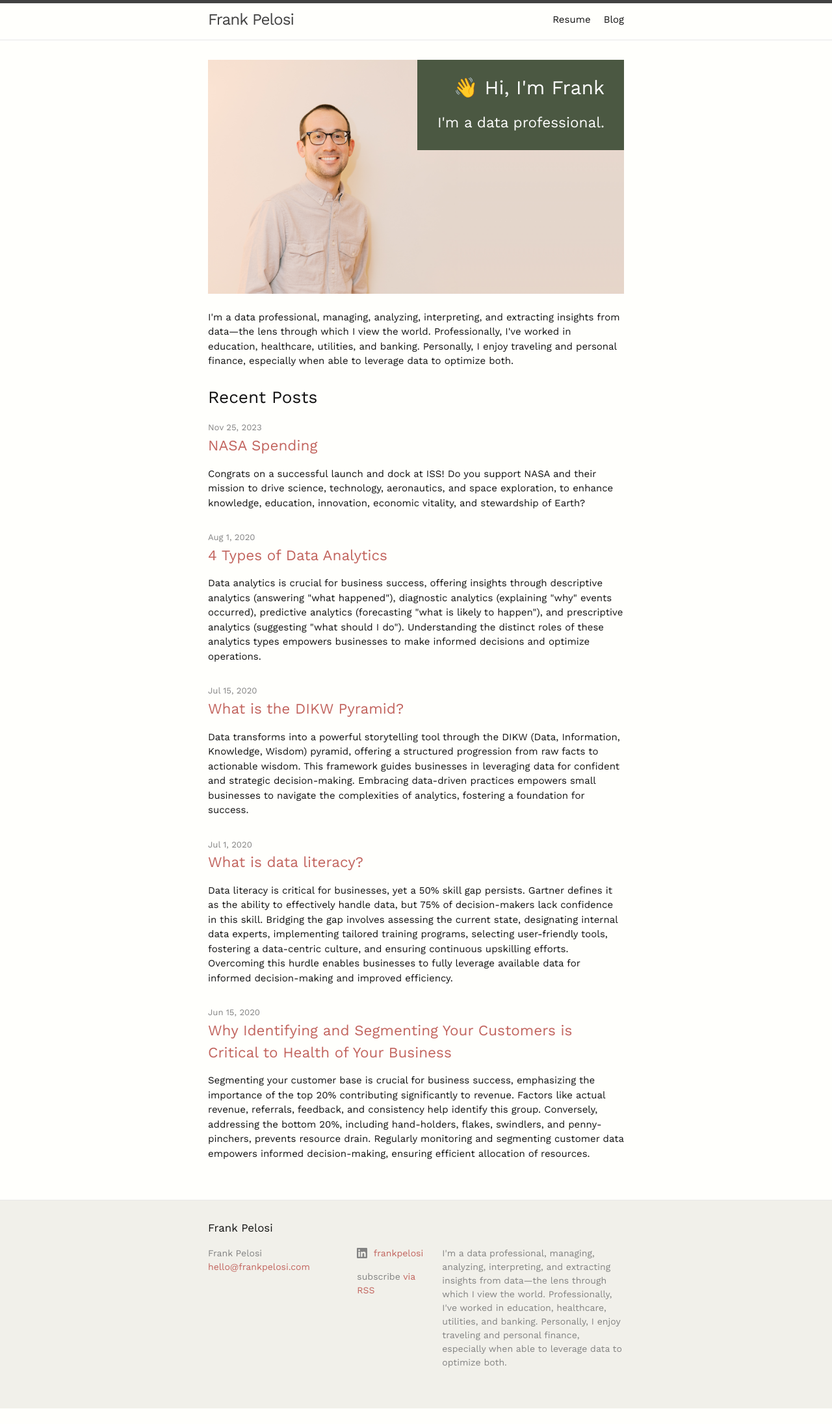
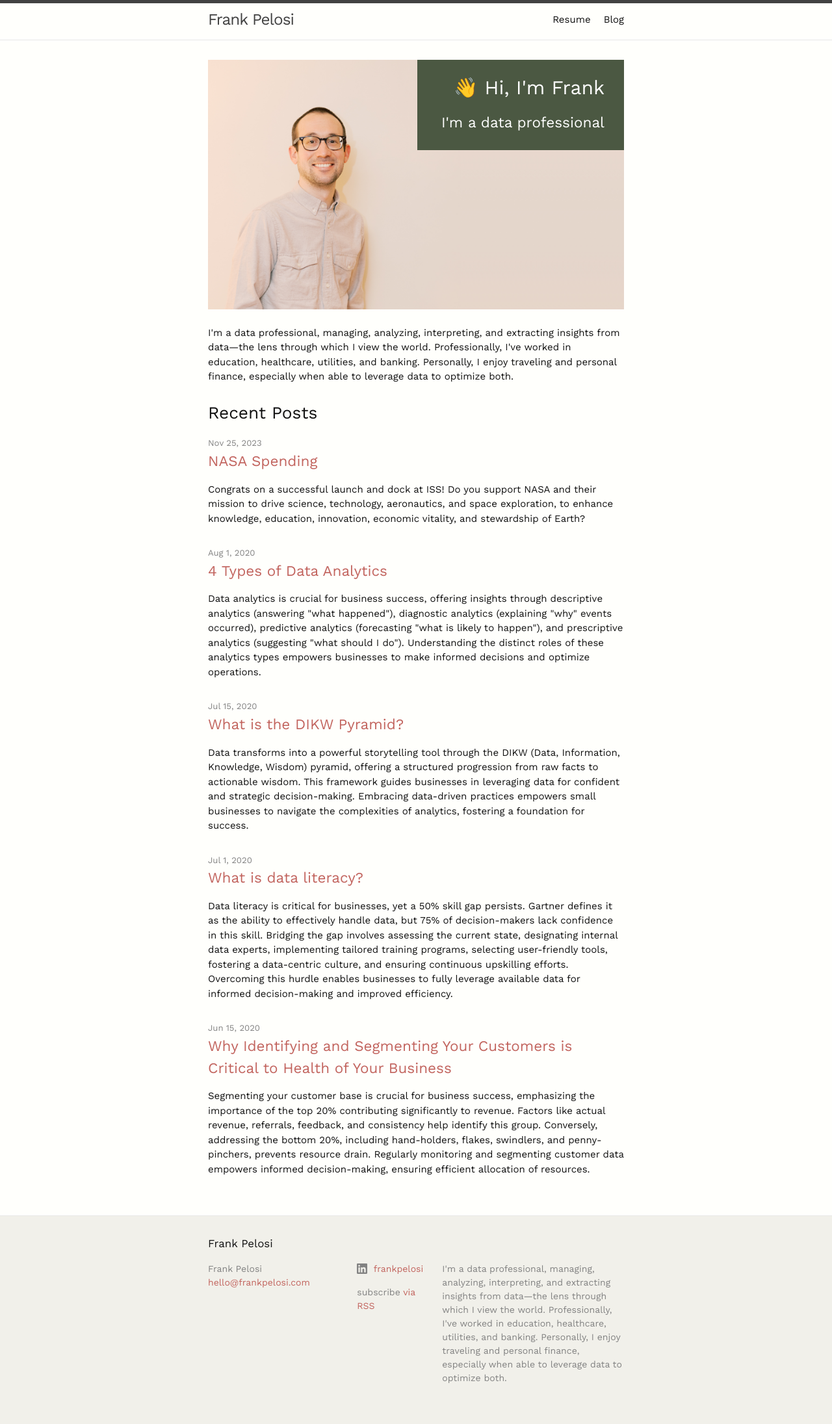
Before and after one commit to fpelosi/portfolio, a Jekyll site: the page built from index.md, in a window 1280 px wide. Shown: the whole page at 65% size. Built offline with Jekyll 4.4.1, drawn with Linux system fonts in a browser that asks for light colours; emoji names are drawn with the system emoji font; before the commit the page ends 2167 px from its top, so only the background shows below that.

Commit message:
Update profile

```diff
--- a/_includes/profile.html
+++ b/_includes/profile.html
@@ -3,7 +3,7 @@
     position: relative;
     width: 100%; /* Adjust the width as needed */
     height: 0;
-    padding-top: 56.25%; /* 16:9 aspect ratio */
+    padding-top: 60%; /* 56.25% 16:9 aspect ratio */
     overflow: hidden;
 }
 
@@ -36,6 +36,6 @@
 <div class="photo"></div>
 <div class="header-text">
     <h1>:wave: Hi, I'm Frank</h1>
-    <h2>I'm a data professional.</h2>
+    <h2>I'm a data professional</h2>
 </div>
 </div>
```
